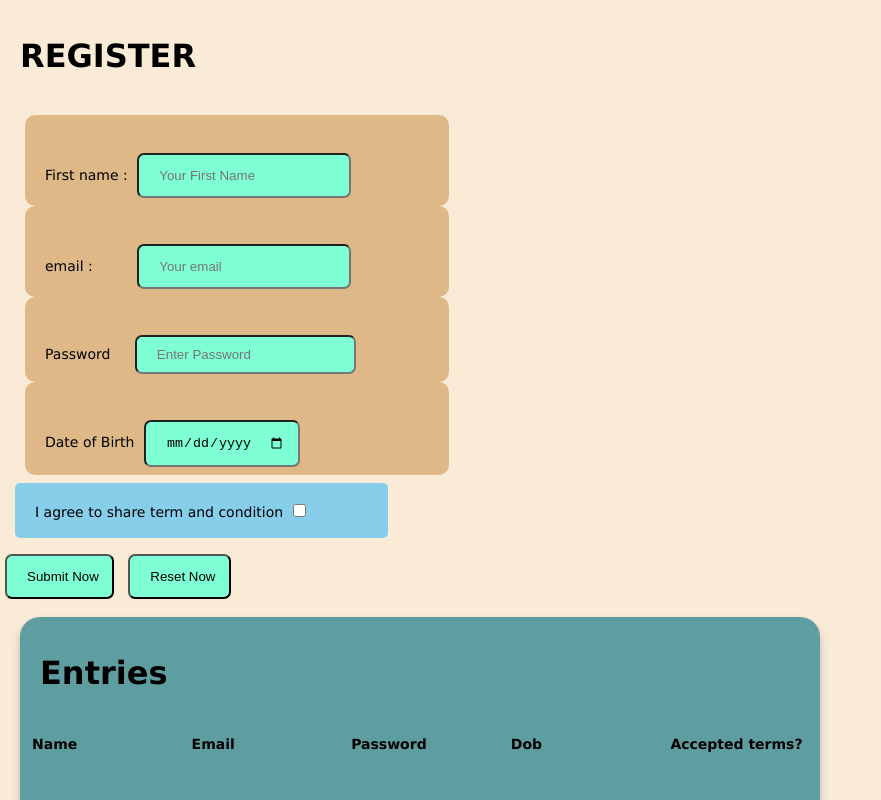
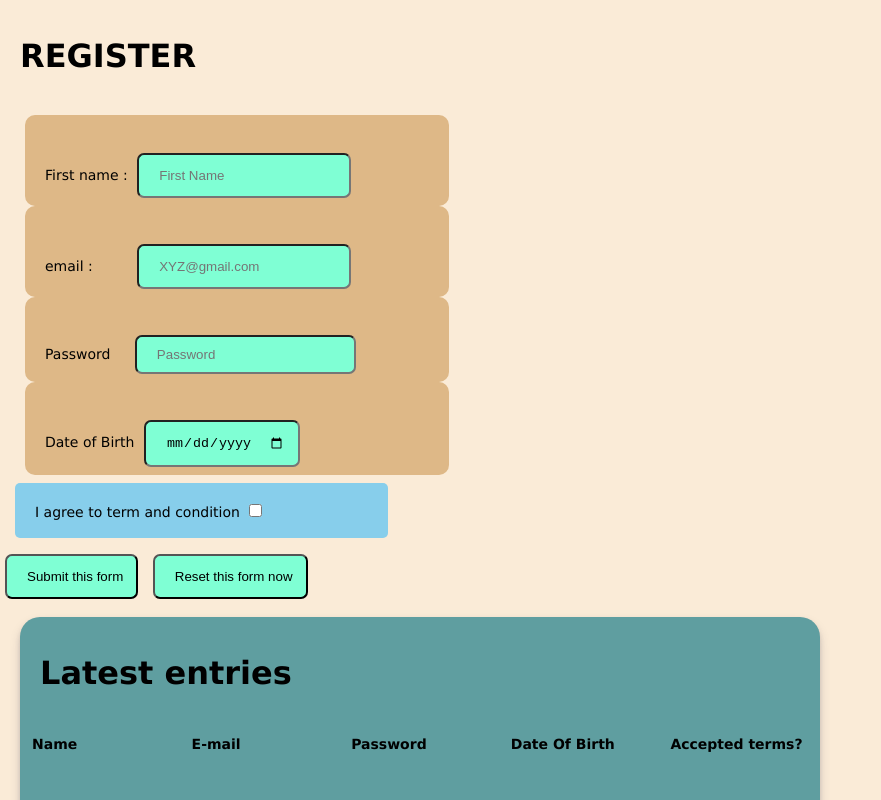
Before and after one commit to Yash2624/Yash, a plain HTML site: page index.html in a window 1280 px wide. Shown: the top 800 px of the page, without its empty margins (0-881 px from the left). Drawn offline with Linux system fonts and the light colour scheme.

Commit message:
Update index.html

```diff
--- a/index.html
+++ b/index.html
@@ -1,7 +1,7 @@
 <!DOCTYPE html>
 <html>
 <head>
-	<title> FORM</title>
+	<title> PROJECT FORM</title>
     <link rel="stylesheet" href="style.css">
 
 
@@ -12,28 +12,28 @@
         <form id="form">
         <div id="names" class="inputs">
             <label for ="First name" > First name :</label>
-            <input id="name" type="text" name=" First Name" placeholder="Your First Name" required><br>
+            <input id="name" type="text" name=" First Name" placeholder="First Name" required><br>
         </div>
 	    <div class="inputs">
 			<label for="email"> email :</label>
-			<input id="email" type="email" name="email"placeholder="Your email" required>
+			<input id="email" type="email" name="email"placeholder="XYZ@gmail.com" required>
 		</div>
         <div class="inputs">
             <label for="password">Password</label>
-            <input type="password" id="password" name="password" placeholder="Enter Password" required/>
+            <input type="password" id="password" name="password" placeholder="Password" required/>
         </div>
           <div id="dob_id" class="inputs">
-            <label for="dob">Date of Birth</label>
-            <input id="dob" name="dob" type="date" required/>
+            <label for="Date of Birth">Date of Birth</label>
+            <input id="Date of Birth" name="dob" type="date" placeholder "Your Date of Birth" required/>
           </div>
         <div class="test">
-            <label for = "agree" required>  I agree to share term and condition</label>
+            <label for = "agree" required>  I agree to term and condition</label>
             <input type="checkbox" name="agree" id="tc"><br>
         </div>
 
         <div>
-            <input type="submit" value="Submit Now">
-            <input type="reset" value="Reset Now">
+            <input type="submit" value="Submit this form">
+            <input type="reset" value="Reset this form now">
         </div>
         </form>
 
@@ -41,14 +41,15 @@
 
 
         <div id="table-box">
-            <h1>Entries</h1>
+            <h1>Latest entries</h1>
             <table id="user-table">
               <tr>
                 <th>Name</th>
-                <th>Email</th>
+                <th>E-mail</th>
                 <th>Password</th>
-                <th>DOB</th>
+                <th>Date Of Birth</th>
                 <th>Accepted terms?</th>
+		    </tr>
             </table>
           </div>
     </div>
```
